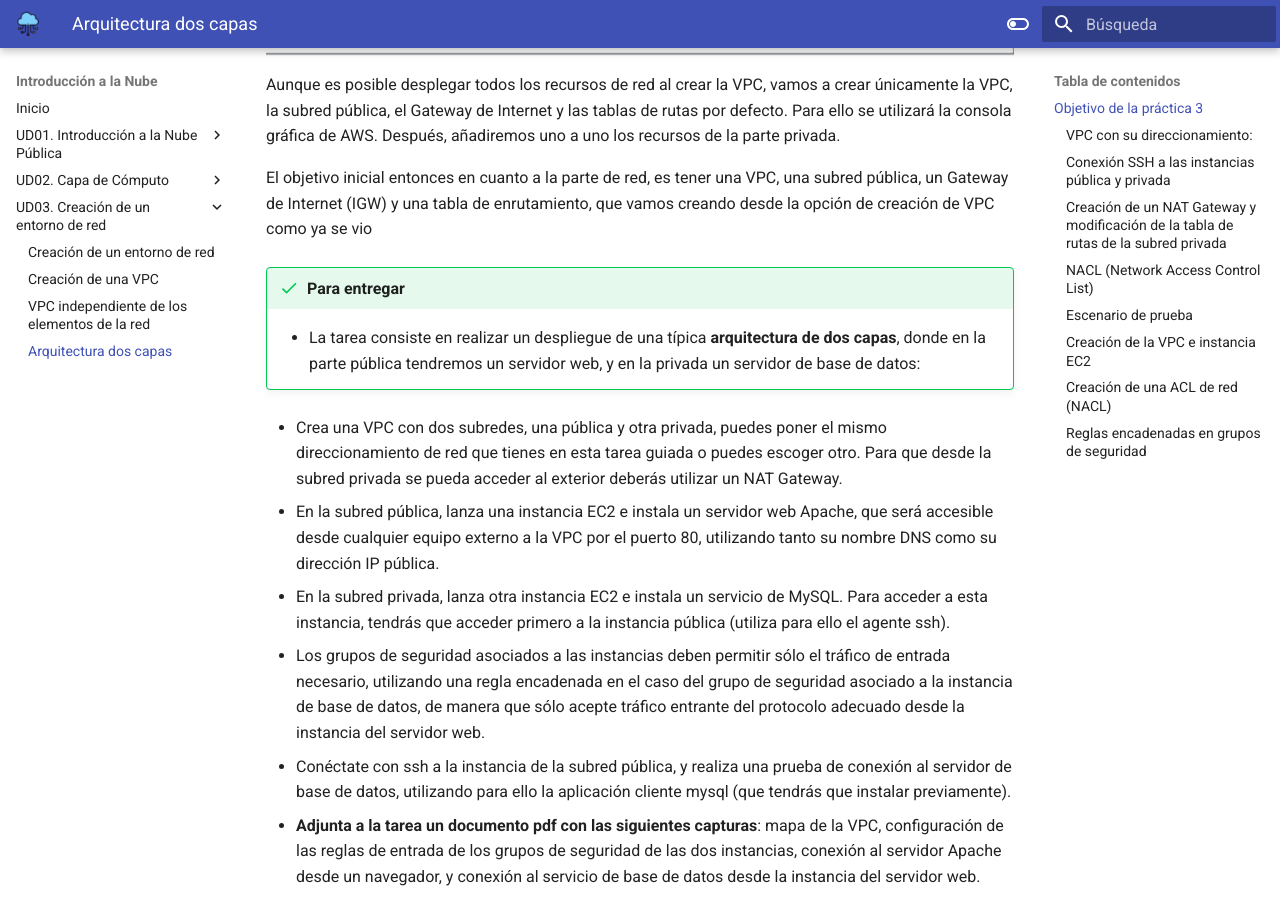
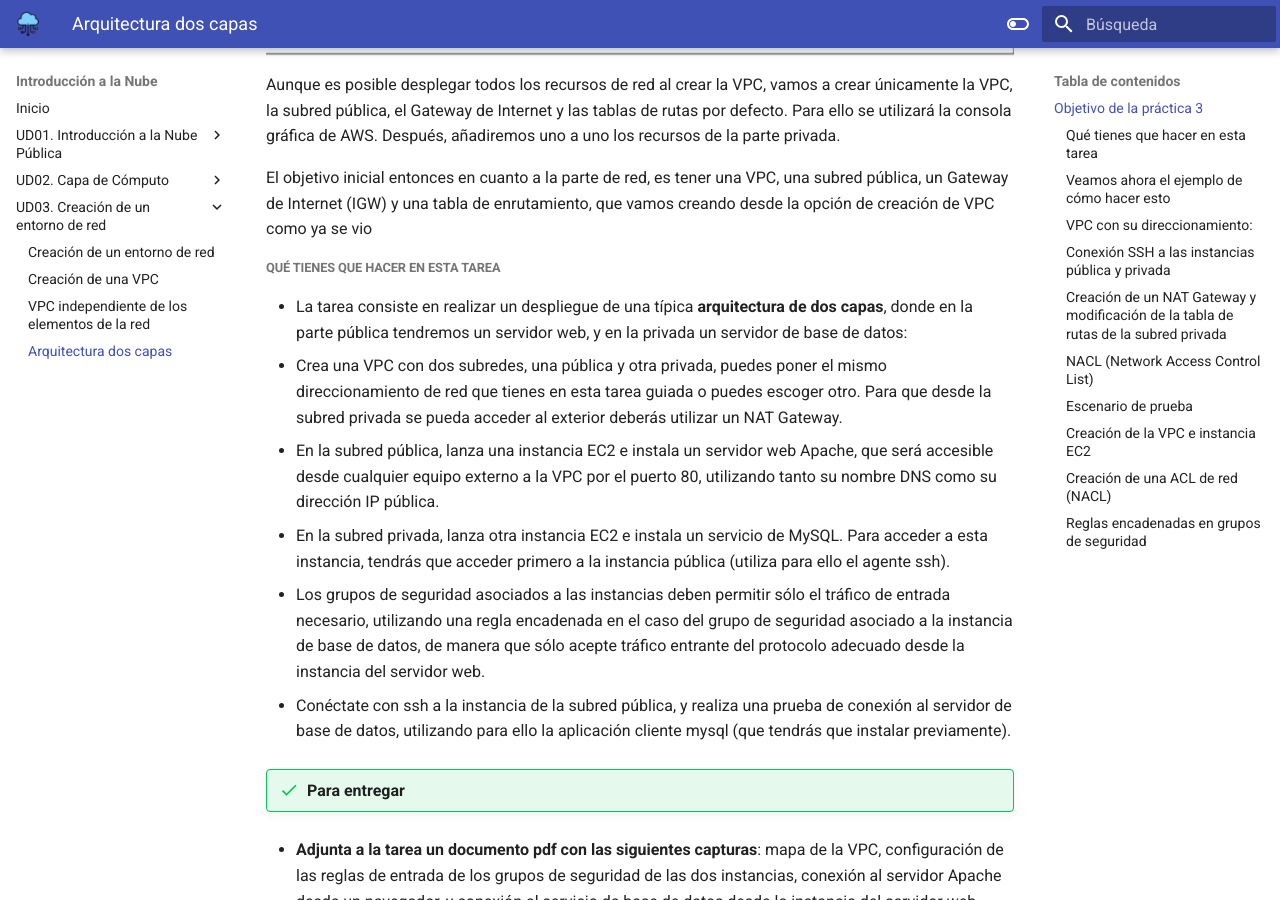
Before and after one commit to IES-CAMP-DE-MORVEDRE/optativa-cloud, an MkDocs documentation site: the page built from docs/ud03/redpractica03.md, in a window 1280 px wide and 900 px high, scrolled down 1295 px. Built offline with MkDocs 1.6.1 and Material for MkDocs 9.7.7, drawn with Linux system fonts in a browser that asks for light colours.

Commit message:
Update redpractica03.md

```diff
--- a/docs/ud03/redpractica03.md
+++ b/docs/ud03/redpractica03.md
@@ -24,19 +24,20 @@ Aunque es posible desplegar todos los recursos de red al crear la VPC, vamos a c
 
 El objetivo inicial entonces en cuanto a la parte de red, es tener una VPC, una subred pública, un Gateway de Internet (IGW) y una tabla de enrutamiento, que vamos creando desde la opción de creación de VPC como ya se vio
 
-!!! success "Para entregar"
-    - La tarea consiste en realizar un despliegue de una típica **arquitectura de dos capas**, donde en la parte pública tendremos un servidor web, y en la privada un servidor de base de datos:
-
+##### Qué tienes que hacer en esta tarea
+- La tarea consiste en realizar un despliegue de una típica **arquitectura de dos capas**, donde en la parte pública tendremos un servidor web, y en la privada un servidor de base de datos:
 - Crea  una  VPC  con  dos  subredes,  una  pública  y  otra  privada, puedes poner el mismo direccionamiento de red que tienes en esta tarea guiada o puedes escoger otro. Para que desde la subred privada se pueda acceder al exterior deberás utilizar un NAT Gateway.
 - En la subred pública, lanza una instancia EC2 e instala un servidor web Apache, que será accesible desde cualquier equipo externo a la VPC por el puerto 80, utilizando tanto su nombre DNS como su dirección IP pública.
 - En la subred privada, lanza otra instancia EC2 e instala un servicio de MySQL. Para acceder a esta instancia, tendrás que acceder primero a la instancia pública (utiliza para ello el agente ssh).
 - Los grupos de seguridad asociados a las instancias deben permitir sólo el tráfico de entrada  necesario, utilizando una regla encadenada en el caso del grupo de seguridad asociado a la instancia de base de datos,  de  manera  que  sólo  acepte  tráfico  entrante  del protocolo adecuado desde la instancia del servidor web.
 - Conéctate con ssh a la instancia de la subred pública, y realiza una prueba de conexión al servidor de base de datos, utilizando para ello la aplicación cliente mysql (que tendrás que instalar previamente).
+
+!!! success "Para entregar"
 - **Adjunta   a  la  tarea   un   documento  pdf   con   las   siguientes  capturas**:  mapa  de  la  VPC, configuración  de  las reglas de entrada de los grupos de seguridad de las dos instancias, conexión al servidor Apache desde un navegador, y conexión al servicio de base de datos desde la instancia del servidor web.
 
   **Nota: No es necesario utilizar ACLs de red en esta tarea, el tráfico de red se controlará únicamente con los grupos de seguridad asociados a las instancias, y por el hecho de que el servidor de base de datos residirá en una subred privada.**
 
-Veamos ahora el ejemplo de cómo hacer esto
+##### Veamos ahora el ejemplo de cómo hacer esto
 
 #### VPC con su direccionamiento:
 
```
